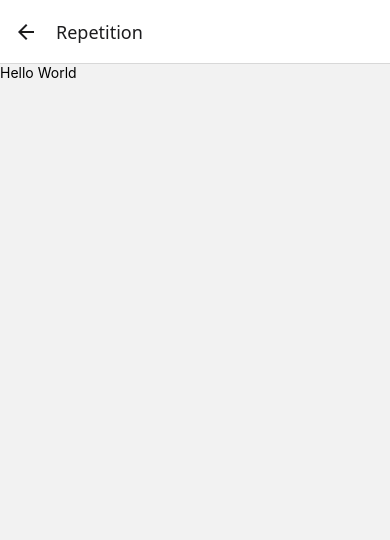
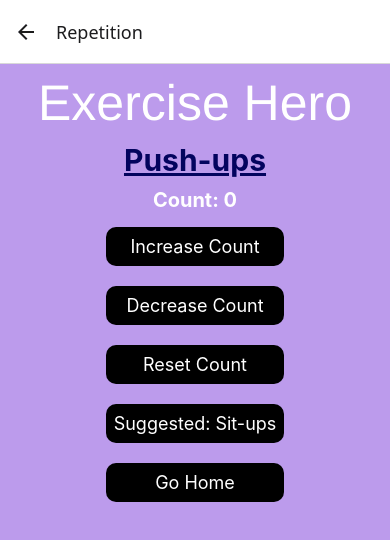
Before and after one commit to meera-develops/v2ExerciseApp, a React Native app: screen / in a window 390 px wide. Both pictures are taken after a click on the button "Push-ups". Shown: the top 540 px of the page. Built offline with nearby package versions, Linux system fonts and the light colour scheme.

Commit message:
added params and suggested exercises for repetition

```diff
--- a/components/Duration.js
+++ b/components/Duration.js
@@ -1,10 +1,10 @@
 import { View, Text, StyleSheet } from 'react-native';
 
-export default function Repetion() {
+export default function Duration() {
     return (
         <View>
             <Text>
-                Hello World, welcome to the repetion screen
+                Hello World, welcome to the Duration screen
             </Text>
         </View>
     )
--- a/components/Home.js
+++ b/components/Home.js
@@ -1,25 +1,35 @@
 import React from 'react';
 import { Text, View, StyleSheet, FlatList } from 'react-native';
 import { Button } from 'react-native-elements';
+
+// add the Array, navigation params, and suggessted exercises part
 
 const exercises= [
     {
         id: '1',
         title: 'Push-ups',
-        type: 'repetition'
+        type: 'repetition',
+        suggestedId: '4'
     },
     {
         id: '2',
         title: 'Running',
-        type: 'duration'
+        type: 'duration',
+        suggestedId: '1',
     },
+    {
+      id: '3',
+      title: 'Planks',
+      type: 'duration',
+      suggestedId: '1',
+    },
+    {
+      id: '4',
+      title: 'Sit-ups',
+      type: 'repetition',
+      suggestedId: '2',
+    }
 ];
-
-// const Item = ({title}) => (
-//     <View style={styles.item}>
-//       <Text style={styles.title}>{title}</Text>
-//     </View>
-//   );
 
 export default function Home({ navigation }) {
     let renderItem = ({ item }) => (
@@ -29,7 +39,7 @@ export default function Home({ navigation }) {
             title={item.title}
             onPress={() => {
                 const targetScreen = item.type === 'repetition' ? 'Repetition' : 'Duration';
-                navigation.push(targetScreen, { type: item.type });
+                navigation.push(targetScreen, { exercise: item, exercises });
             }}
             buttonStyle={styles.button}
             // titleStyle={styles.buttonTitle}
--- a/components/Repetition.js
+++ b/components/Repetition.js
@@ -1,11 +1,102 @@
+import React, { useState } from 'react';
 import { View, Text, StyleSheet } from 'react-native';
+import { Button } from 'react-native-elements';
 
-export default function Repetion({ navigation }) {
+export default function Repetition({ route, navigation }) {
+
+    const { exercise, exercises } = route.params;
+    const [ count, setCount ] = useState(0);
+
+    const increaseCount = () => {
+        setCount(count + 1);
+    }
+
+    const decreaseCount = () => {
+        if (count > 0) {
+          setCount(count - 1);
+        }
+      };
+
+    const resetCount = () => {
+        setCount(0);
+    };
+
+    const suggestedExercise = exercises.find(ex => ex.id === exercise.suggestedId);
+
+    const suggestExercise = () => {
+        if (suggestedExercise) {
+            // navigation.navigate(suggestedExercise.type, { exercise: suggestedExercise, exercises });
+            const screenName = suggestedExercise.type === 'repetition' ? 'Repetition' : 'Duration';
+            console.log('Navigating to screen:', screenName);
+            navigation.navigate(screenName, { exercise: suggestedExercise, exercises });
+        } else {
+            Alert.alert('Error', 'Suggested exercise not found!');
+        }
+    }
+
     return (
-        <View>
-            <Text>
-                Hello World
+        <View style={styles.container}>
+            <Text style={styles.header}>
+                Exercise Hero
             </Text>
+            <Text style={styles.name}>
+                {exercise.title}
+            </Text>
+            <Text style={styles.count}>
+                Count: {count}
+            </Text>
+            <View style={styles.buttonContainer}>
+                <Button title="Increase Count" onPress={increaseCount}
+                buttonStyle={styles.button} />
+                <Button title="Decrease Count" onPress={decreaseCount}
+                buttonStyle={styles.button}
+                />
+                <Button title="Reset Count" onPress={resetCount}
+                buttonStyle={styles.button} />
+                <Button title={`Suggested: ${suggestedExercise.title}`}
+                    onPress={suggestExercise} buttonStyle={styles.button} />
+                <Button title="Go Home" onPress={() => navigation.navigate('Home')}
+                buttonStyle={styles.button} />
+            </View>
         </View>
     )
 }
+
+const styles = StyleSheet.create({
+    container: {
+        flex: 1,
+        backgroundColor: '#BC9BEC',
+        alignItems: 'center',
+    },
+    header: {
+        marginTop: 10,
+        color: '#fff',
+        fontSize: 50,
+        fontFamily: 'Helvetica',
+        marginBottom: 10,
+    },
+    buttonContainer: {
+        marginBottom: 20
+    },
+    button: {
+        backgroundColor: '#000',
+        borderRadius: 10,
+        padding: 8,
+        marginBottom: 20,
+    },
+    name: {
+        fontSize: 30,
+        color: '#03045e',
+        marginBottom: 10,
+        fontWeight: 'bold',
+        textDecorationLine: 'underline'
+
+    },
+    count: {
+        color: "#fff",
+        fontSize: 20,
+        marginBottom: 15,
+        fontWeight: 'bold'
+    }
+
+})
```
